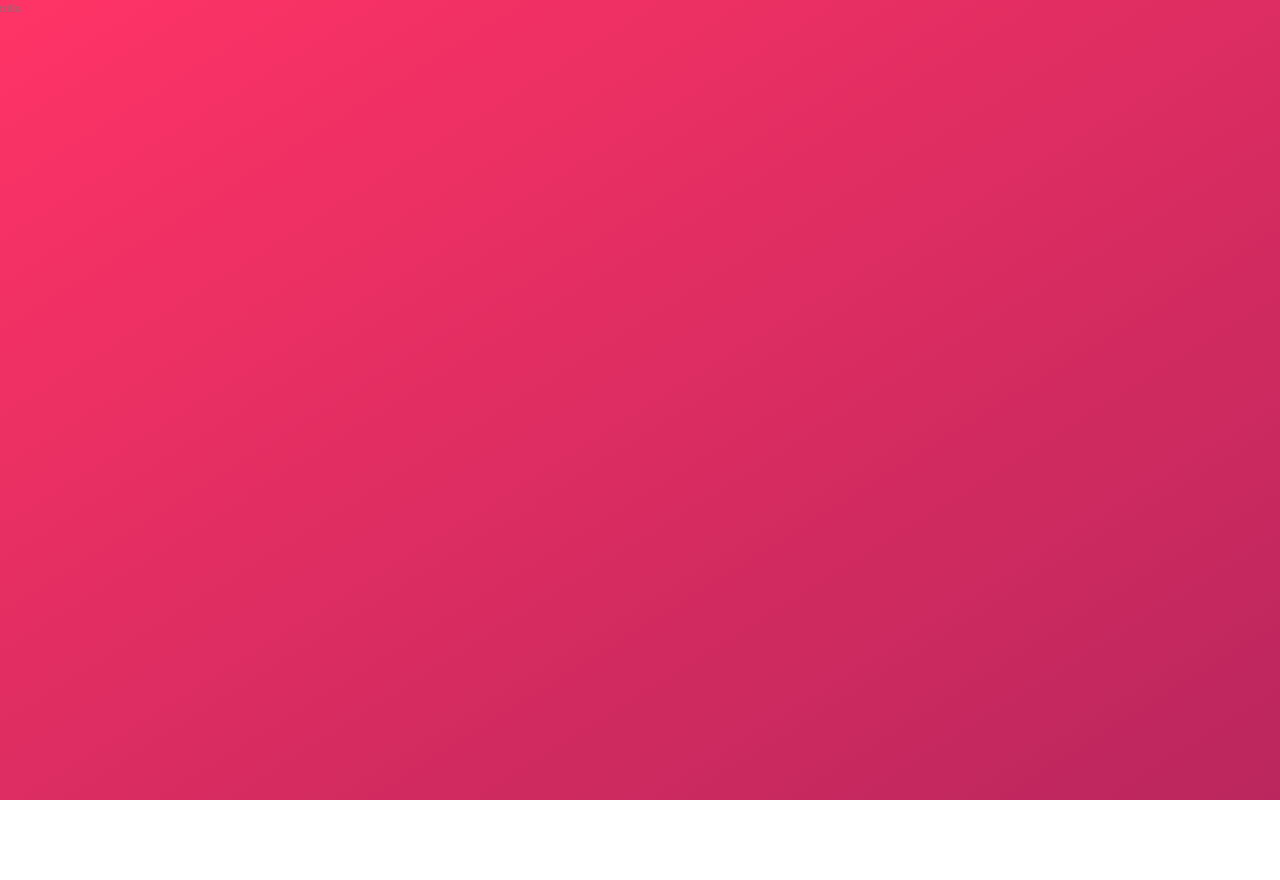
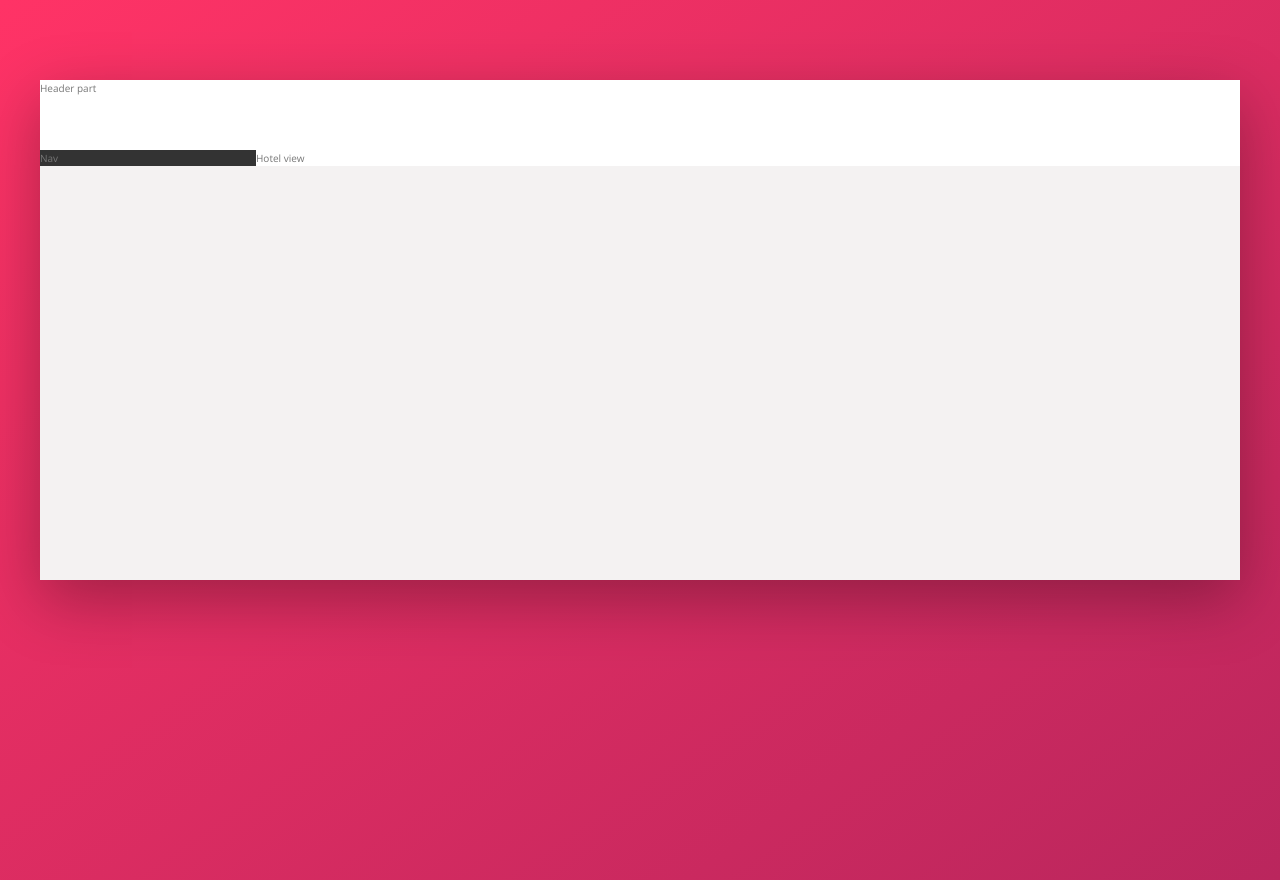
Before and after one commit to Daniel-Maslyanikov/Trillo, a website: page index.html in a window 1280 px wide. Before the commit the page ends 800 px from the top, so only its background shows below. Drawn offline with nearby package versions, Linux system fonts and the light colour scheme.

Commit message:
added layout

```diff
--- a/index.html
+++ b/index.html
@@ -11,6 +11,18 @@
         <title>trillo &mdash; Your all-in-one booking app</title>
     </head>
     <body>
-        trillo
+        <div class="container">
+					<header class="header">
+						Header part
+					</header>
+					<div class="content">
+						<nav class="sidebar">
+							Nav
+						</nav>
+						<main class="hotel-view">
+							Hotel view
+						</main>
+					</div>
+				</div>
     </body>
 </html>
--- a/package.json
+++ b/package.json
@@ -6,7 +6,7 @@
   "scripts": {
     "watch:sass": "sass sass/main.scss css/style.css -w",
     "devserver": "live-server",
-		"start": "npm-run-all --parallel devserver watch:sass",
+    "start": "npm-run-all --parallel devserver watch:sass",
     "compile:sass": "sass sass/main.scss css/style.comp.css ",
     "prefix:css": "postcss --use autoprefixer -b 'last 10 versions' css/style.concat.css -o css/style.prefix.css",
     "compress:css": "sass css/style.prefix.css css/style.css --output-style compressed",
--- a/sass/_base.scss
+++ b/sass/_base.scss
@@ -11,6 +11,8 @@
 	--color-grey-dark-1: #333;
 	--color-grey-dark-2: #777;
 	--color-grey-dark-3: #999;
+
+	--shadow-dark: 0 2rem 6rem rgba(0,0,0,.3);
 }
 
 * {
--- a/sass/_layout.scss
+++ b/sass/_layout.scss
@@ -0,0 +1,28 @@
+.container {
+	max-width: 120rem;
+	margin: 8rem auto;background-color: var(--color-grey-light-2);
+	box-shadow: var(--shadow-dark);
+
+	min-height: 50rem;
+}
+
+.header {
+	height: 7rem;
+	background-color: #fff;
+	border-bottom: var(--color-grey-light-2);
+}
+
+.content {
+	display: flex;
+}
+
+.sidebar {
+	background-color: var(--color-grey-dark-1);
+
+	flex: 0 0 18%;
+}
+
+.hotel-view {
+	background-color: #fff;
+	flex: 1;
+}
```
Also changed, not shown: css/style.css, 2 other files.
